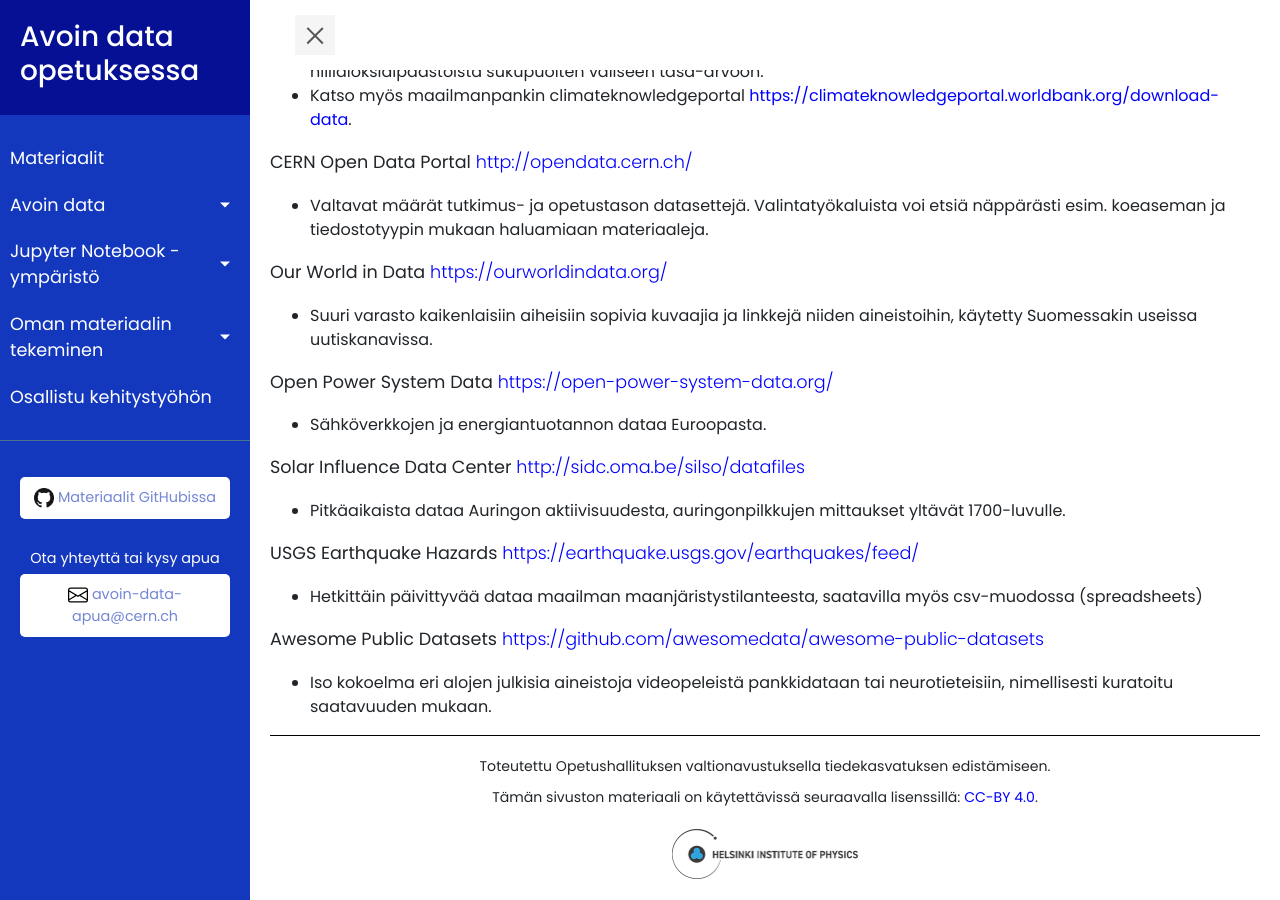
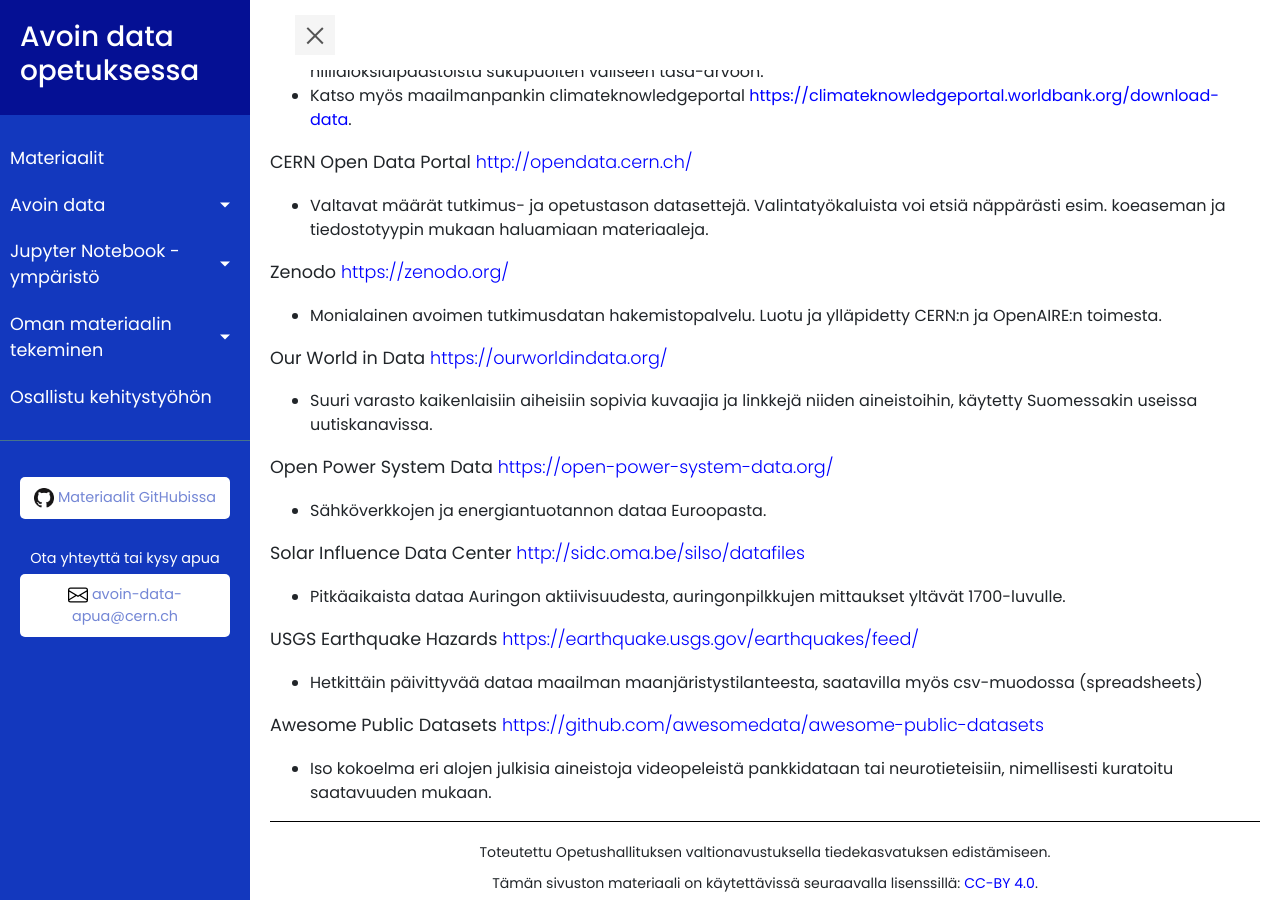
Before and after one commit to fystiedekasvatus/fystiedekasvatus.github.io, a Jekyll site: the page built from fi/data/linkkeja.md, in a window 1280 px wide and 900 px high, scrolled down 462 px. Built offline with Jekyll 4.4.1, drawn with Linux system fonts in a browser that asks for light colours; nearby versions of some CDN libraries.

Commit message:
add zenodo link

```diff
--- a/fi/data/linkkeja.md
+++ b/fi/data/linkkeja.md
@@ -26,6 +26,10 @@
 
 - Valtavat määrät tutkimus- ja opetustason datasettejä. Valintatyökaluista voi etsiä näppärästi esim. koeaseman ja tiedostotyypin mukaan haluamiaan materiaaleja.
 
+**Zenodo** [https://zenodo.org/](https://zenodo.org/)
+
+- Monialainen avoimen tutkimusdatan hakemistopalvelu. Luotu ja ylläpidetty CERN:n ja OpenAIRE:n toimesta.
+
 **Our World in Data** [https://ourworldindata.org/](https://ourworldindata.org/)
 
 - Suuri varasto kaikenlaisiin aiheisiin sopivia kuvaajia ja linkkejä niiden aineistoihin, käytetty Suomessakin useissa uutiskanavissa.
```
